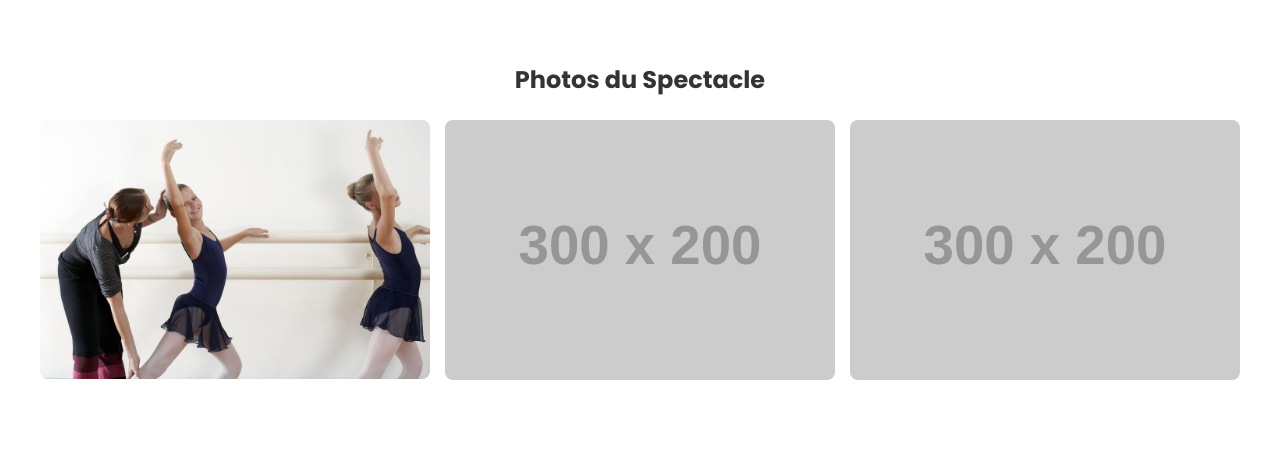
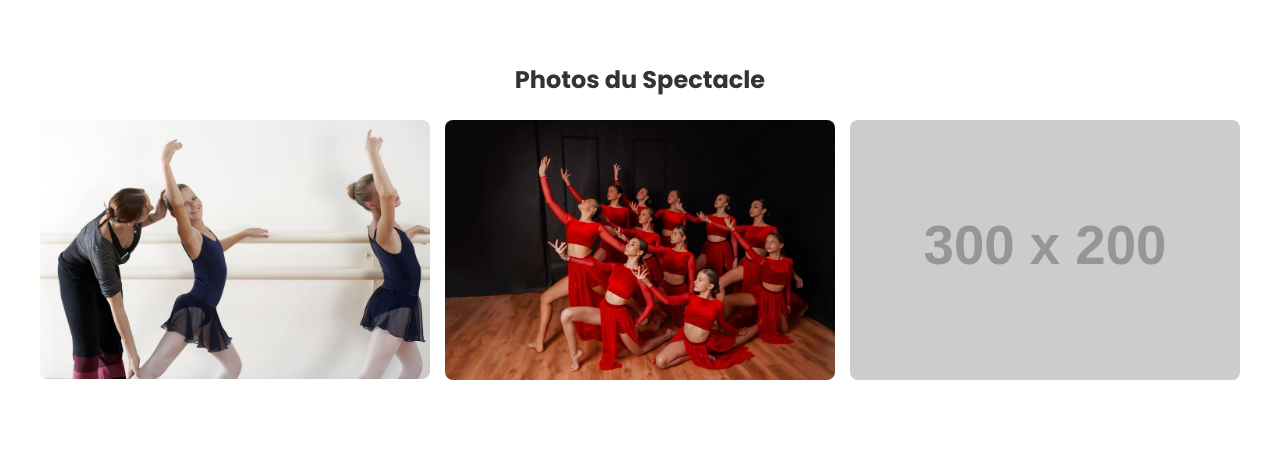
Before and after one commit to maelyssdcg-create/club-danse-may-, a plain HTML site: page index.html in a window 1280 px wide. Shown: the part 4720-5177 px from the top of the page. Drawn offline with Linux system fonts and the light colour scheme; placeholder pictures from the web are drawn by us.

Commit message:
Update index.html

```diff
--- a/index.html
+++ b/index.html
@@ -242,7 +242,7 @@
     <h2 class="center-title">Photos du Spectacle</h2>
     <div class="gallery">
       <img src="IMG_0892.jpeg">
-      <img src="https://placehold.co/300x200?text=Photo+Spectacle">
+      <img src="IMG_0885.jpeg">
       <img src="https://placehold.co/300x200?text=Photo+Spectacle">
     </div>
   </section>
```
